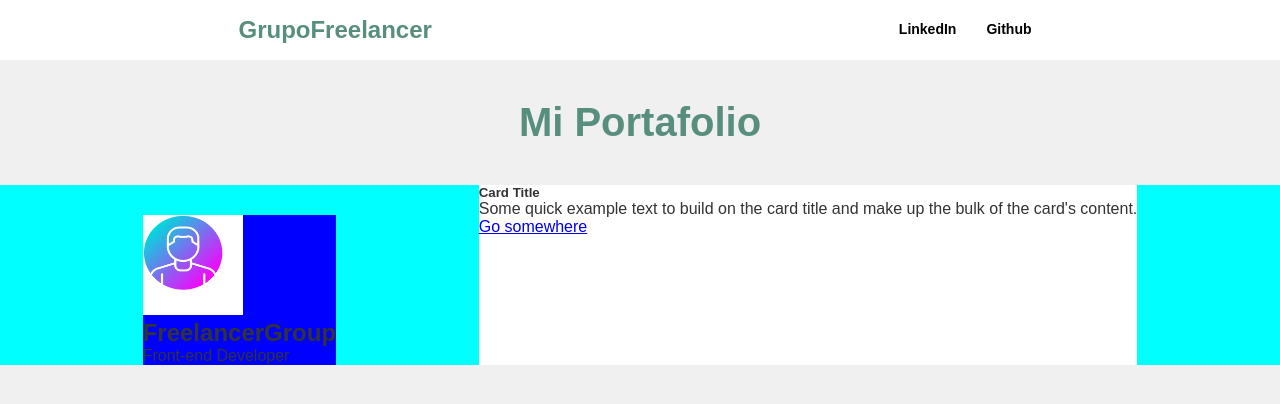
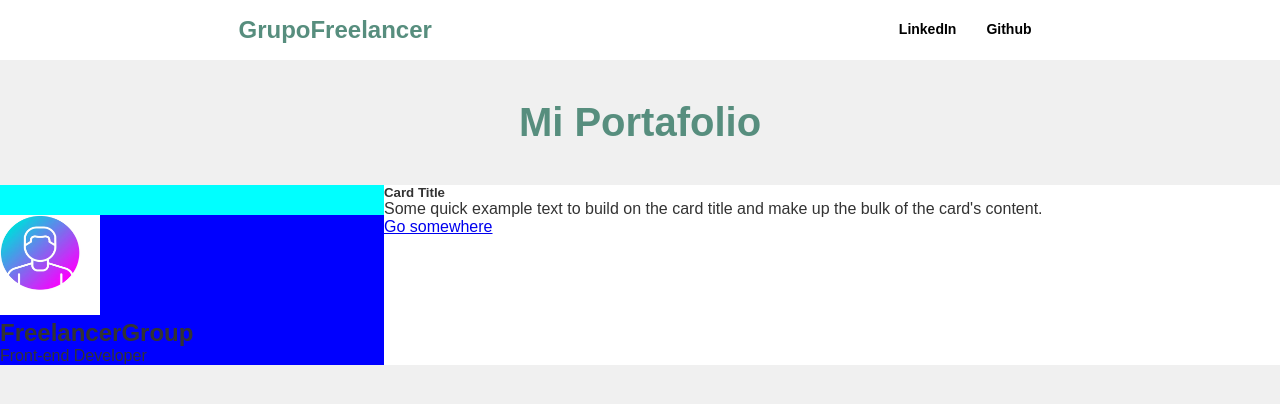
Before and after one commit to CHARLES-21-PR/PortafolioFreelancer, a React (Vite) app: page / in a window 1280 px wide. Shown: the top 404 px of the page. Built offline with nearby package versions, Linux system fonts and the light colour scheme.

Commit message:
estructure_cards

```diff
--- a/src/App.css
+++ b/src/App.css
@@ -14,17 +14,18 @@
 
 .cards {
   display: flex;
-  justify-content: space-evenly;
+
   background-color: aqua;
 }
 
 .tarjeta {
   background-color: blue;
+  width: 30%;
 }
 
 .card-body {
   background-color: white;
-
+  width: 70%;
 }
 
 .nav{
```
